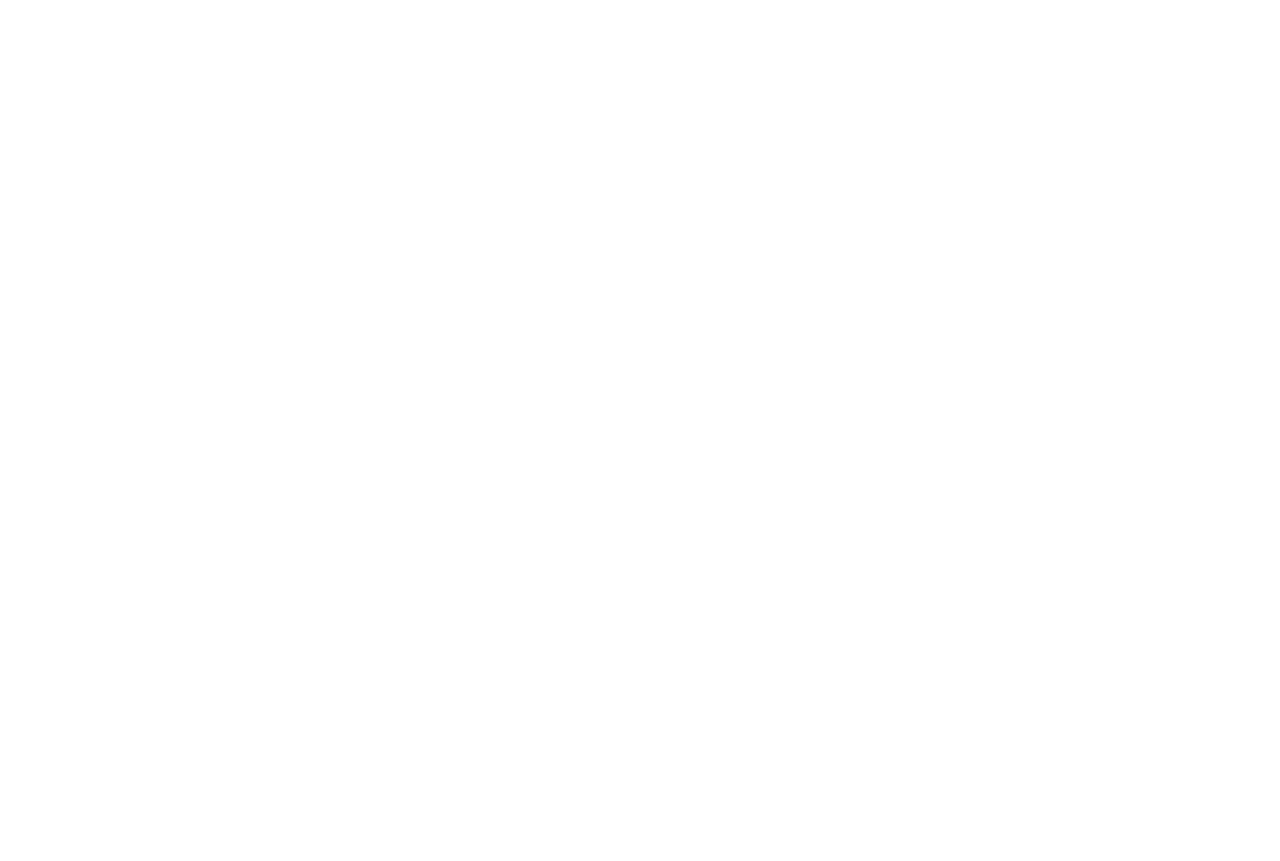
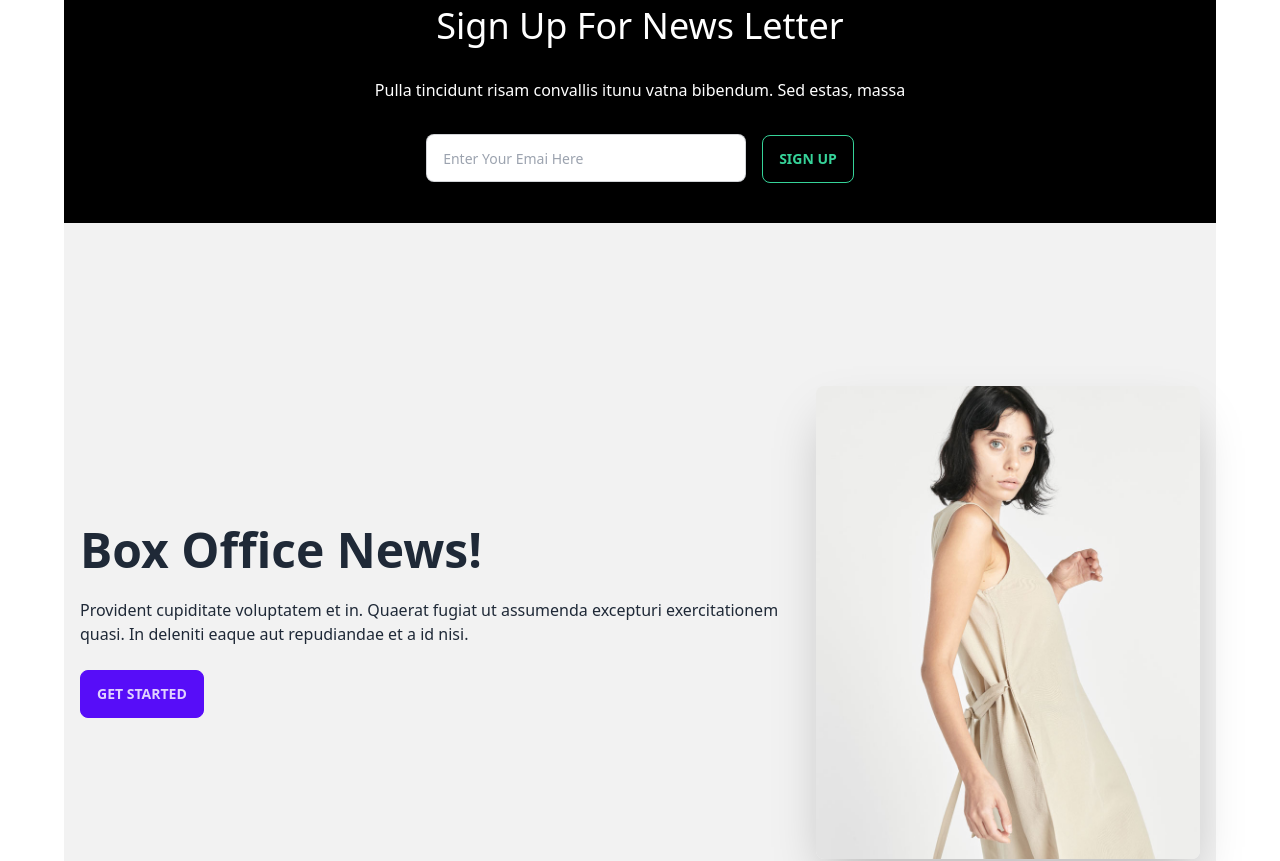
Before and after one commit to pantho0/brand-shop, a React (Vite) app: page / in a window 1280 px wide. Shown: the part 1800-2661 px from the top of the page. Before the commit the page ends 1686 px from the top, so only its background shows below. Built offline with nearby package versions, Linux system fonts and the light colour scheme; no server answers.

Commit message:
user cart & home page xtra section added

```diff
--- a/src/AuthProvider/AuthProvider.jsx
+++ b/src/AuthProvider/AuthProvider.jsx
@@ -1,20 +1,39 @@
 import { createContext } from "react";
-import { getAuth, createUserWithEmailAndPassword, signInWithEmailAndPassword } from "firebase/auth";
+import { getAuth, createUserWithEmailAndPassword, signInWithEmailAndPassword, onAuthStateChanged } from "firebase/auth";
 import app from "../Firebase/firebase.config";
+import { useState } from "react";
+import { useEffect } from "react";
 
 
 export const AuthContext = createContext(null)
 const AuthProvider = ({children}) => {
+    const [user, setUser] = useState([])
+    const [loading, setLoading] = useState(true)
     const auth = getAuth(app);
     const createUser = (email, password) => {
+        setLoading(true)
         return createUserWithEmailAndPassword(auth, email, password)
+
     }
    const signIn = (email, password) => {
+    setLoading(true)
     return signInWithEmailAndPassword(auth, email, password)
    }
+
+   useEffect(()=>{
+        const unSubscribe = onAuthStateChanged(auth, currentUser => {
+            setUser(currentUser);
+            setLoading(false)
+        });
+        return () => {
+            unSubscribe()
+        }
+   },[])
     const userInfo ={
+        user,
         createUser,
-        signIn
+        signIn,
+        loading
     }
     return (
      <AuthContext.Provider value={userInfo}>
--- /dev/null
+++ b/src/Components/OrdersCard.jsx
@@ -0,0 +1,42 @@
+import { Link } from "react-router-dom";
+
+
+const OrdersCard = ({showOrders}) => {
+    // const {,name, price, image} = showOrders;
+    console.log(showOrders);
+    const handleDelete = (_id) => {
+      console.log(_id);
+      fetch(`http://localhost:5001/cart/${_id}`, {
+        method : "DELETE",
+      })
+      .then(res => res.json())
+      .then(data => {
+        console.log(data);
+      })
+    }
+    return (
+        <div>
+            <div
+
+            className="card  card-side bg-base-100 shadow-xl"
+          >
+            <figure>
+              <img
+                src={showOrders.image}
+                alt="Movie"
+              />
+            </figure>
+            <div className="card-body">
+              <h2 className="card-title">{showOrders.name}</h2>
+              <p>{showOrders.price}</p>
+              <div className="card-actions justify-end">
+                <button className="btn btn-primary">Buy Now</button>
+                <button onClick={() => handleDelete(showOrders._id)} className="btn btn-primary">Remove</button>
+              </div>
+            </div>
+          </div>
+        </div>
+    );
+};
+
+export default OrdersCard;
--- /dev/null
+++ b/src/Pages/Cart/Cart.jsx
@@ -0,0 +1,43 @@
+import { useState } from "react";
+import { useContext } from "react";
+import { useEffect } from "react";
+import { useLoaderData } from "react-router-dom";
+import { AuthContext } from "../../AuthProvider/AuthProvider";
+import OrdersCard from "../../Components/OrdersCard";
+
+const Cart = () => {
+  const { user, loading } = useContext(AuthContext);
+  const signedUser = user ? user.email : null;
+  console.log(signedUser);
+
+  const orders = useLoaderData();
+  console.log(orders);
+
+  const [userOrder, setOrder] = useState([]);
+
+  const orderUser = orders.email;
+  console.log(orderUser);
+
+  useEffect(() => {
+    const getOrders = orders.filter((order) => order.email === signedUser);
+    console.log(getOrders);
+    setOrder(getOrders);
+  }, [orders, signedUser]);
+
+
+
+
+
+  return (
+    <div>
+        <div className="grid md:grid-cols-3 gap-4">
+        {
+        userOrder.map(showOrders => <OrdersCard key={showOrders._id} showOrders={showOrders}></OrdersCard>)
+        }
+
+        </div>
+    </div>
+  );
+};
+
+export default Cart;
--- a/src/Pages/Home/Home.jsx
+++ b/src/Pages/Home/Home.jsx
@@ -10,12 +10,12 @@ import { useLoaderData } from "react-router-dom";
 import BrandCards from "../../Components/BrandCard/BrandCards";
 
 const Home = () => {
-  const brands = useLoaderData()
+  const brands = useLoaderData();
   return (
-      <>
+    <>
       <div>
         {/* Slider Section */}
-        <div >
+        <div>
           <Swiper
             modules={[Navigation]}
             spaceBetween={0}
@@ -49,13 +49,44 @@ const Home = () => {
         {/* Brands Section */}
         <h2 className="text-4xl text-center">Available Brands</h2>
         <div className="grid md:grid-cols-3 gap-4 mt-20">
-          {
-            brands.map(brand => <BrandCards key={brand.i} brand={brand}></BrandCards>)
-          }
+          {brands.map((brand) => (
+            <BrandCards key={brand.i} brand={brand}></BrandCards>
+          ))}
+        </div>
+        <div className="mt-20 text-center space-y-8 pt-10 pb-10 bg-black text-white">
+          <h2 className="text-4xl">Sign Up For News Letter</h2>
+          <p>
+            Pulla tincidunt risam convallis itunu vatna bibendum. Sed estas,
+            massa
+          </p>
+          <input
+            type="text"
+            placeholder="Enter Your Emai Here"
+            className="input input-bordered input-md w-full max-w-xs text-black"
+          />
+          <button className="btn btn-outline btn-success ml-4">Sign Up</button>
+        </div>
+        <div>
+          <div className="hero min-h-screen bg-base-200">
+            <div className="hero-content flex-col lg:flex-row-reverse">
+              <img
+                src="filler-image-3.jpg"
+                className="max-w-sm rounded-lg shadow-2xl"
+              />
+              <div>
+                <h1 className="text-5xl font-bold">Box Office News!</h1>
+                <p className="py-6">
+                  Provident cupiditate voluptatem et in. Quaerat fugiat ut
+                  assumenda excepturi exercitationem quasi. In deleniti eaque
+                  aut repudiandae et a id nisi.
+                </p>
+                <button className="btn btn-primary">Get Started</button>
+              </div>
+            </div>
+          </div>
         </div>
       </div>
-      </>
-
+    </>
   );
 };
 
--- a/src/Pages/Home/Navbar/Navbar.jsx
+++ b/src/Pages/Home/Navbar/Navbar.jsx
@@ -5,6 +5,12 @@ const Navbar = () => {
     <>
       <li>
         <NavLink to={'/'}>Home</NavLink>
+      </li>
+      <li>
+        <NavLink to={'/addproduct'}>Add Product</NavLink>
+      </li>
+      <li>
+        <NavLink to={'/cart'}>My Cart</NavLink>
       </li>
       <li>
         <NavLink to={'/signup'}>Sign Up</NavLink>
--- a/src/Pages/Product/Details.jsx
+++ b/src/Pages/Product/Details.jsx
@@ -1,10 +1,39 @@
+
+import { useContext } from "react";
 import { useLoaderData } from "react-router-dom";
+import { AuthContext } from "../../AuthProvider/AuthProvider";
+
 
 const Details = () => {
+  const {user} = useContext(AuthContext)
   const selectedBrand = useLoaderData();
   const { name, image, brandName, description, price, rating, type } =
     selectedBrand;
-  console.log(selectedBrand);
+
+  const choosedProduct = selectedBrand;
+  const signedUser = user;
+  console.log(choosedProduct, signedUser);
+
+  const cartData = {...choosedProduct, ...signedUser}
+  console.log(cartData);
+
+  const handleCart = () =>{
+    fetch(`http://localhost:5001/orders`, {
+      method: "POST",
+      headers: {
+        'content-type' : 'application/json',
+
+      },
+      body: JSON.stringify(cartData)
+    })
+    .then(res => res.json())
+    .then(data => {
+      console.log(data);
+    })
+  }
+
+
+
   return (
     <div className="w-full">
       <div className="card card-side bg-base-100 shadow-xl">
@@ -22,7 +51,7 @@ const Details = () => {
           <p>Type : {type}</p>
           <p>{description}</p>
           <div className="card-actions justify-end">
-            <button className="btn btn-primary">Add To Cart</button>
+            <button onClick={handleCart} className="btn btn-primary">Add To Cart</button>
           </div>
         </div>
       </div>
--- a/src/Router/Router.jsx
+++ b/src/Router/Router.jsx
@@ -7,10 +7,10 @@ import MainLayout from "../MainLayout/MainLayout";
 import Signup from "../Pages/Signup/Signup";
 import Login from "../Pages/Login/Login";
 import AddProduct from "../Pages/Product/AddProduct";
-import Nike from "../Pages/Brand/Brand";
 import Brand from "../Pages/Brand/Brand";
 import Details from "../Pages/Product/Details";
 import Update from "../Pages/Product/Update";
+import Cart from "../Pages/Cart/Cart";
 
 export const router = createBrowserRouter([
     {
@@ -49,6 +49,11 @@ export const router = createBrowserRouter([
           path: '/update/:id',
           element: <Update></Update>,
           loader: ({params}) => fetch(`http://localhost:5001/update/${params.id}`)
+        },
+        {
+          path: '/cart',
+          element: <Cart></Cart>,
+          loader: () => fetch('http://localhost:5001/cart')
         }
       ]
     },
```
Also changed, not shown: public/filler-image-3.jpg (added).
